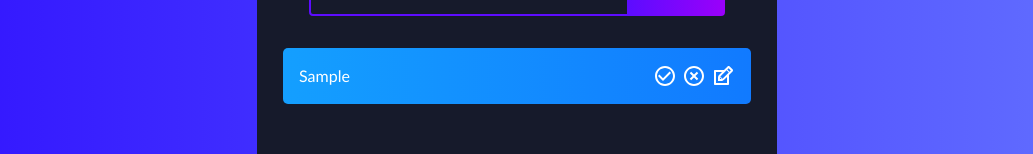
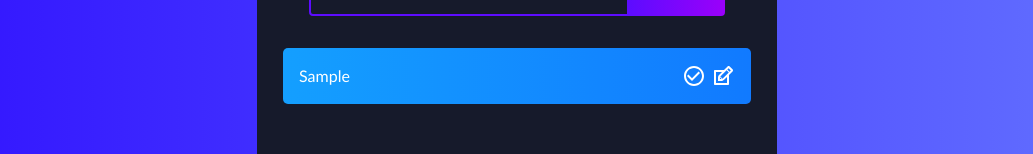
Before and after one commit to SabrunTheDev/to-do-list, a React (Vite) app: page / in a window 1280 px wide. Both pictures are taken after typing "Sample" into the empty fields and a click on the button "Add To List". Shown: the part 259-413 px from the top of the page, without its empty margins (123-1156 px from the left). Built offline with nearby package versions, Linux system fonts and the light colour scheme.

Commit message:
Updated files

```diff
--- a/src/components/ToDo.jsx
+++ b/src/components/ToDo.jsx
@@ -35,10 +35,14 @@ export default function ToDo({ toDos, completeToDo, deleteToDo, editToDo }) {
           onClick={() => completeToDo(todo.id)}
           className="check-icon"
         />
-        <RiCloseCircleLine
-          onClick={() => deleteToDo(todo.id)}
-          className="delete-icon"
-        />
+        {todo.isComplete && (
+          <RiCloseCircleLine
+            onClick={() => deleteToDo(todo.id)}
+            disabled={!todo.isComplete}
+            className="delete-icon"
+          />
+        )}
+
         <TiEdit
           onClick={() => setEdit({ id: todo.id, value: todo.text })}
           className="edit-icon"
--- a/src/components/ToDoForm.jsx
+++ b/src/components/ToDoForm.jsx
@@ -36,7 +36,7 @@ export default function ToDoForm(props) {
             onChange={handleChange}
             ref={inputRef}
           />
-          <button className="todo-button">Add To List</button>
+          <button className="todo-button">Save</button>
         </>
       ) : (
         <>
```
Also changed, not shown: 1 other file (tests, documents, lock files or other folders).
